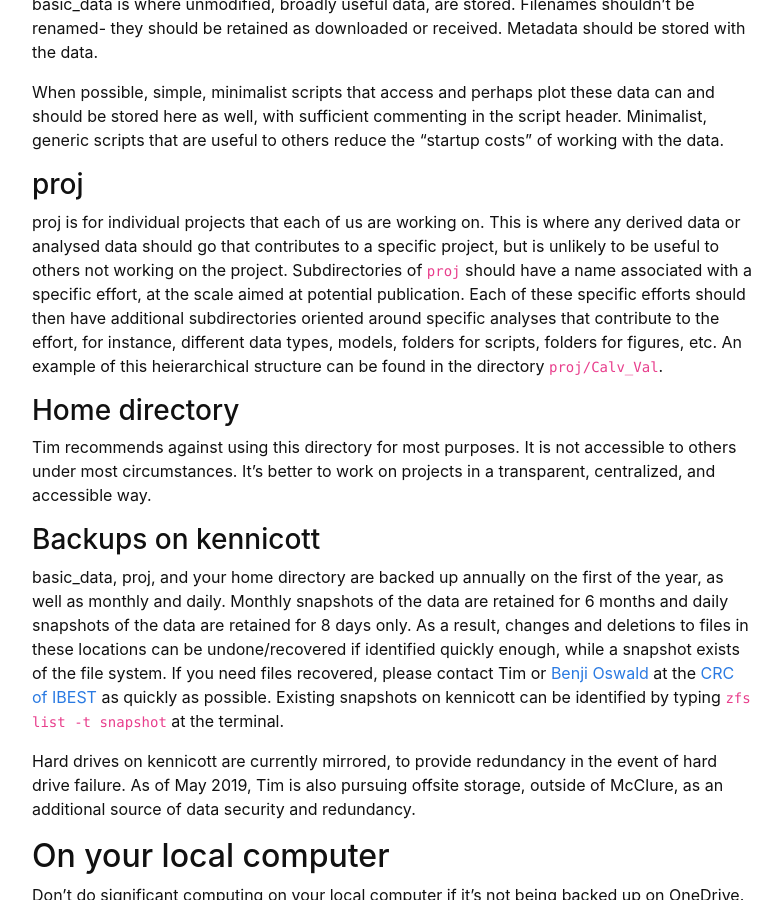
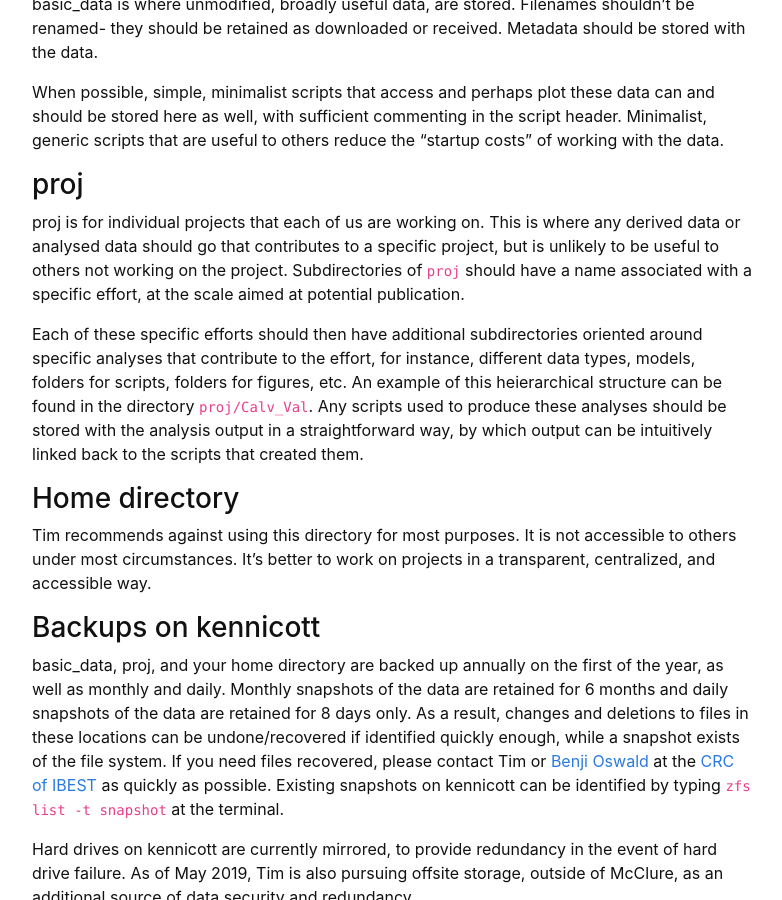
Before and after one commit to yoramterleth/uiglaciology, a Jekyll site: the page built from content/2-structure.md, in a window 1280 px wide and 900 px high, scrolled down 558 px. Shown: the whole window, without its empty margins (248-1030 px from the left). Built offline with Jekyll 4.4.1, drawn with Linux system fonts in a browser that asks for light colours.

Commit message:
Update 2-structure.md

```diff
--- a/content/2-structure.md
+++ b/content/2-structure.md
@@ -24,7 +24,9 @@ basic_data is where unmodified, broadly useful data, are stored.  Filenames shou
 When possible, simple, minimalist scripts that access and perhaps plot these data can and should be stored here as well, with sufficient commenting in the script header.  Minimalist, generic scripts that are useful to others reduce the "startup costs" of working with the data.
 
 ### proj
-proj is for individual projects that each of us are working on.  This is where any derived data or analysed data should go that contributes to a specific project, but is unlikely to be useful to others not working on the project.  Subdirectories of `proj` should have a name associated with a specific effort, at the scale aimed at potential publication.  Each of these specific efforts should then have additional subdirectories oriented around specific analyses that contribute to the effort, for instance, different data types, models, folders for scripts, folders for figures, etc.  An example of this heierarchical structure can be found in the directory `proj/Calv_Val`.
+proj is for individual projects that each of us are working on.  This is where any derived data or analysed data should go that contributes to a specific project, but is unlikely to be useful to others not working on the project.  Subdirectories of `proj` should have a name associated with a specific effort, at the scale aimed at potential publication.
+
+Each of these specific efforts should then have additional subdirectories oriented around specific analyses that contribute to the effort, for instance, different data types, models, folders for scripts, folders for figures, etc.  An example of this heierarchical structure can be found in the directory `proj/Calv_Val`. Any scripts used to produce these analyses should be stored with the analysis output in a straightforward way, by which output can be intuitively linked back to the scripts that created them.
 
 ### Home directory
 Tim recommends against using this directory for most purposes.  It is not accessible to others under most circumstances.  It's better to work on projects in a transparent, centralized, and accessible way.
```
